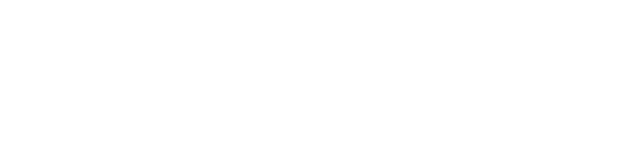
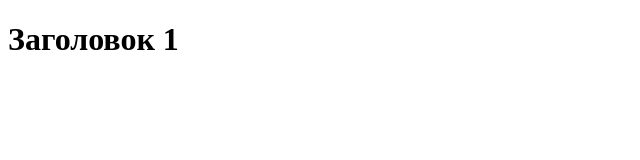
Before and after one commit to Demidog03/javarush-test-project, a plain HTML site: page index.html in a window 1280 px wide. Shown: the whole page, without its empty margins (0-640 px from the left). Drawn offline with Linux system fonts and the light colour scheme.

Commit message:
Коммит 2

```diff
--- a/index.html
+++ b/index.html
@@ -5,9 +5,9 @@
     <meta name="viewport"
           content="width=device-width, user-scalable=no, initial-scale=1.0, maximum-scale=1.0, minimum-scale=1.0">
     <meta http-equiv="X-UA-Compatible" content="ie=edge">
-    <title>Document</title>
+    <title>Javarush project</title>
 </head>
 <body>
-
+    <h1>Заголовок 1</h1>
 </body>
 </html>
```
Also changed, not shown: style.css (added).
